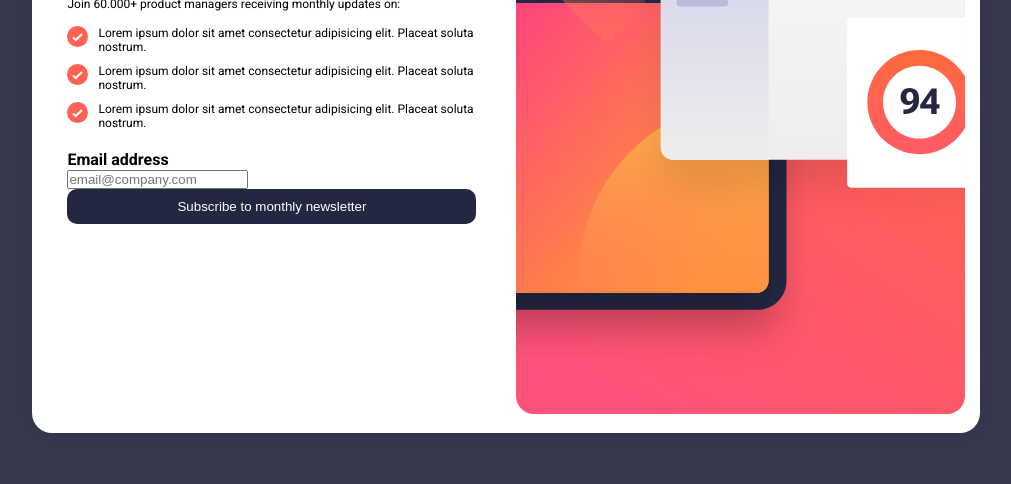
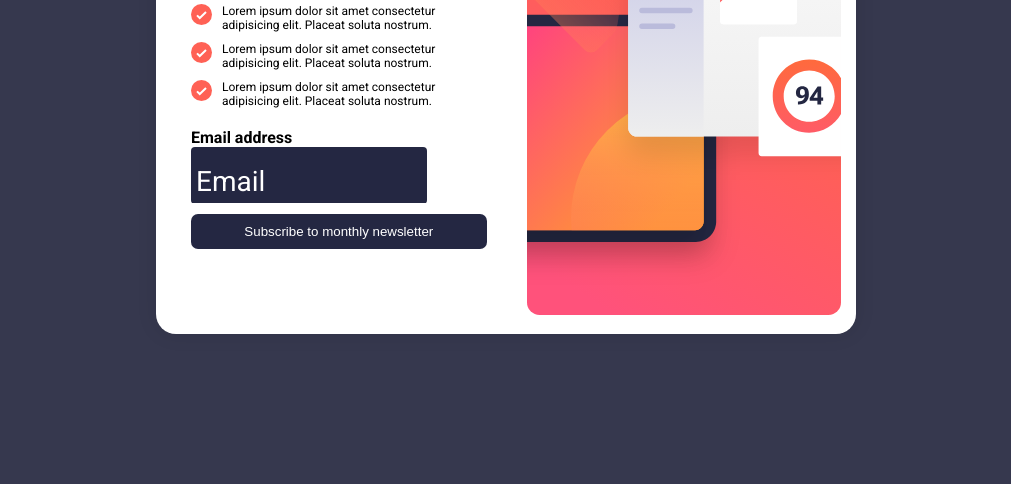
Before and after one commit to ardassejose/signup-screen, a plain HTML site: page index.html in a window 1280 px wide. Shown: the part 316-800 px from the top of the page, without its empty margins (134-1145 px from the left). Drawn offline with Linux system fonts and the light colour scheme.

Commit message:
mudanças

```diff
--- a/assets/styles/style.css
+++ b/assets/styles/style.css
@@ -16,7 +16,9 @@ body {
 }
 .container {
   padding: 20px;
-  max-width: 1268px;
+  max-height: 550px;
+  min-width: 500px;
+  max-width: 700px;
   display: flex;
   justify-content: space-around;
   align-items: center;
@@ -39,11 +41,15 @@ p {
 
 .content,
 .img {
-  width: 50%;
+  width: 100%;
+
 }
 
 .img img {
   width: 100%;
+ min-height: 400px;
+ max-height: 540px;
+
 }
 
 .list {
@@ -67,15 +73,17 @@ p {
   padding: 10px;
   background-color: hsl(234, 29%, 20%);
   color: #fff;
-  border-radius: 10px;
+  border-radius: 7px;
   cursor: pointer;
+  margin: 10px;
+  margin-left: 0px;
 }
 
 .mobile-only {
   display: none;
 }
 
-@media (max-width: 768px) {
+@media (max-width: 768px) { /* explique pra mim o que é o @media aqui! */
   .mobile-hidden {
     display: none;
   }
@@ -103,7 +111,84 @@ p {
     width: 100%;
     padding: 0;
     overflow: hidden;
-    background-position: top center;
-    max-height: 200px;
+
+
   }
 }
+form {
+  overflow: hidden;
+  position: relative;
+  width: 100%;
+}
+
+input {
+  color: #fff;
+  font-size: 10px;
+  width: 200px;
+  padding: 22px 5px 5px;
+
+  overflow: hidden;
+  position: relative;
+  width: 80%;
+}
+
+input {
+  color: #fff;
+  font-size: 28px;
+  width: 100%;
+  padding: 20px 5px 5px;
+  overflow: hidden;
+  position: relative;
+  width: 80%;
+  background-color: hsl(234, 29%, 20%);
+  border: none;
+  border-radius: 4px;
+}
+
+
+label {
+  color: #fff;
+  position: absolute;
+  left: 0;
+  bottom: 0;
+  width: 100%;
+  height: 100%;
+  pointer-events: none;
+  border-bottom: 1px solid #ffffff;
+}
+
+span {
+  position: absolute;
+  bottom: 5px;
+  left: 5px;
+  font-size: 28px;
+  transition: all 0.3s ease;
+}
+
+label::after {
+  content: "";
+  position: absolute;
+  left: 0;
+  bottom: -1px;
+  width: 100%;
+  height: 100%;
+  transform: translateX(-100%);
+  transition: all 0.3s ease;
+}
+
+input:focus + label span,
+input:valid + label span {
+  transform: translateY(-150%);
+  font-size: 14px;
+  bottom: 10px;
+  background-color: hsl(234, 29%, 20%);
+
+}
+
+input:focus + label::after,
+input:valid + label::after {
+  transform: translateX(0%);
+background-color: hsl(234, 29%, 20%);
+  border: none;
+  border-radius: 4px;
+}
--- a/index.html
+++ b/index.html
@@ -33,7 +33,13 @@
         </div>
       </div>
       <h4>Email address</h4>
-      <input type="email" placeholder="email@company.com">
+      <form>
+        <input type="email" autocomplete="off" required />
+        <label for="email">
+          <span>Email</span>
+        </label>
+      </form>
+      <!--<input type="email" placeholder="email@company.com"> -->
       <button class="input-button">Subscribe to monthly newsletter</button>
     </div>
     <!-- IMG -->
```
